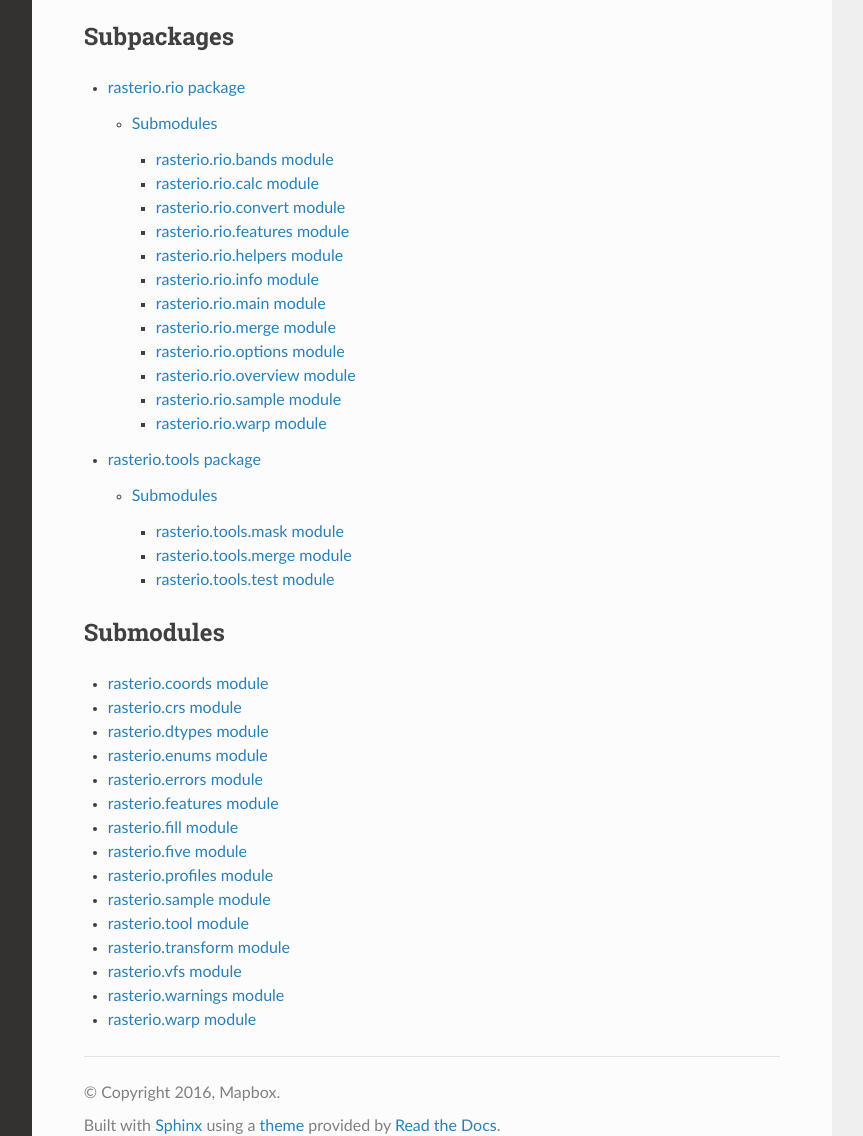
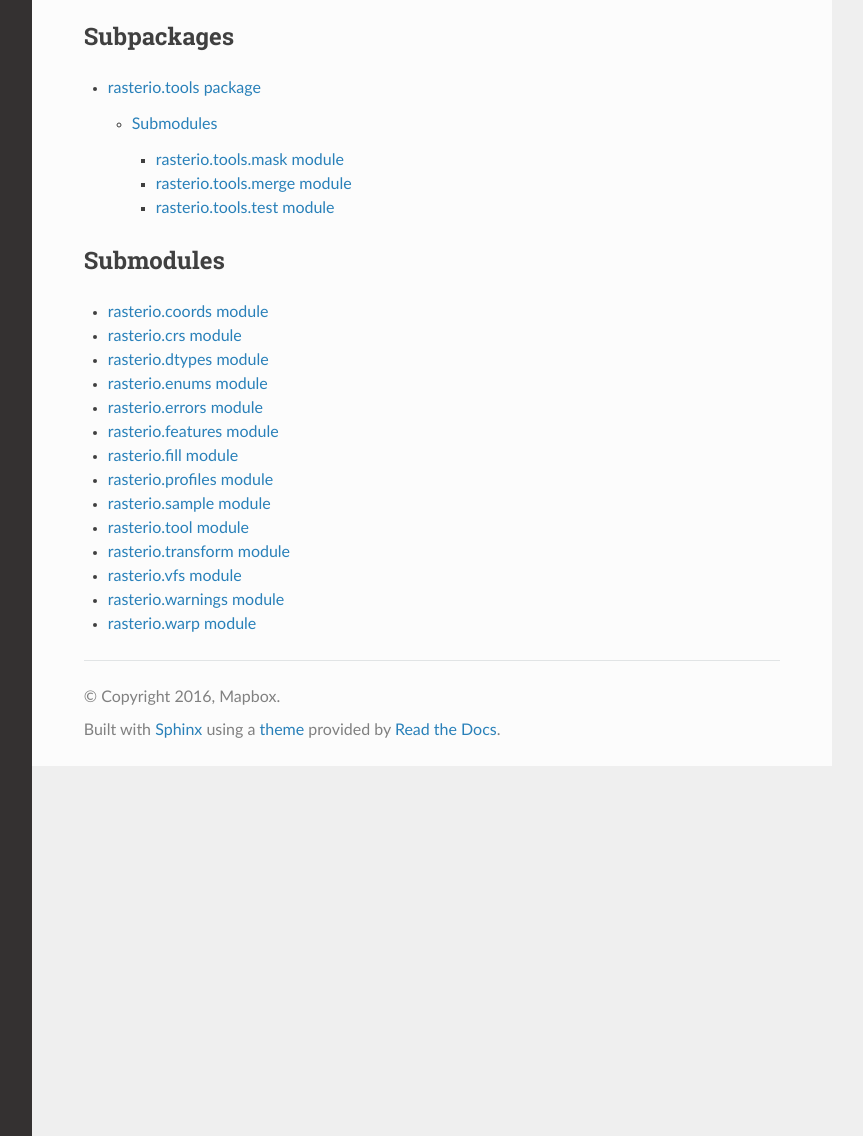
Before and after one commit to rasterio/rasterio, a Sphinx documentation site: the page built from docs/rasterio.rst, in a window 1280 px wide and 1400 px high, cut to the strip 264-1400 px from the top of the window. Shown: the whole strip, without its empty margins (268-1131 px from the left). Built offline with Sphinx 7.4.7 and the Read the Docs theme 2.0.0, drawn with Linux system fonts in a browser that asks for light colours.

```diff
--- a/docs/conf.py
+++ b/docs/conf.py
@@ -37,6 +37,7 @@ extensions = [
     'sphinx.ext.mathjax',
     'sphinx.ext.ifconfig',
     'sphinx.ext.viewcode',
+    'numpydoc',
 ]
 
 # Add any paths that contain templates here, relative to this directory.
--- a/docs/rasterio.five.rst
+++ /dev/null
@@ -1,7 +0,0 @@
-rasterio.five module
-====================
-
-.. automodule:: rasterio.five
-    :members:
-    :undoc-members:
-    :show-inheritance:
--- a/docs/rasterio.rio.bands.rst
+++ /dev/null
@@ -1,7 +0,0 @@
-rasterio.rio.bands module
-=========================
-
-.. automodule:: rasterio.rio.bands
-    :members:
-    :undoc-members:
-    :show-inheritance:
--- a/docs/rasterio.rio.calc.rst
+++ /dev/null
@@ -1,7 +0,0 @@
-rasterio.rio.calc module
-========================
-
-.. automodule:: rasterio.rio.calc
-    :members:
-    :undoc-members:
-    :show-inheritance:
--- a/docs/rasterio.rio.convert.rst
+++ /dev/null
@@ -1,7 +0,0 @@
-rasterio.rio.convert module
-===========================
-
-.. automodule:: rasterio.rio.convert
-    :members:
-    :undoc-members:
-    :show-inheritance:
--- a/docs/rasterio.rio.features.rst
+++ /dev/null
@@ -1,7 +0,0 @@
-rasterio.rio.features module
-============================
-
-.. automodule:: rasterio.rio.features
-    :members:
-    :undoc-members:
-    :show-inheritance:
--- a/docs/rasterio.rio.helpers.rst
+++ /dev/null
@@ -1,7 +0,0 @@
-rasterio.rio.helpers module
-===========================
-
-.. automodule:: rasterio.rio.helpers
-    :members:
-    :undoc-members:
-    :show-inheritance:
--- a/docs/rasterio.rio.info.rst
+++ /dev/null
@@ -1,7 +0,0 @@
-rasterio.rio.info module
-========================
-
-.. automodule:: rasterio.rio.info
-    :members:
-    :undoc-members:
-    :show-inheritance:
--- a/docs/rasterio.rio.main.rst
+++ /dev/null
@@ -1,7 +0,0 @@
-rasterio.rio.main module
-========================
-
-.. automodule:: rasterio.rio.main
-    :members:
-    :undoc-members:
-    :show-inheritance:
--- a/docs/rasterio.rio.merge.rst
+++ /dev/null
@@ -1,7 +0,0 @@
-rasterio.rio.merge module
-=========================
-
-.. automodule:: rasterio.rio.merge
-    :members:
-    :undoc-members:
-    :show-inheritance:
--- a/docs/rasterio.rio.options.rst
+++ /dev/null
@@ -1,7 +0,0 @@
-rasterio.rio.options module
-===========================
-
-.. automodule:: rasterio.rio.options
-    :members:
-    :undoc-members:
-    :show-inheritance:
--- a/docs/rasterio.rio.overview.rst
+++ /dev/null
@@ -1,7 +0,0 @@
-rasterio.rio.overview module
-============================
-
-.. automodule:: rasterio.rio.overview
-    :members:
-    :undoc-members:
-    :show-inheritance:
--- a/docs/rasterio.rio.rst
+++ /dev/null
@@ -1,25 +0,0 @@
-rasterio.rio package
-====================
-
-.. automodule:: rasterio.rio
-    :members:
-    :undoc-members:
-    :show-inheritance:
-
-Submodules
-----------
-
-.. toctree::
-
-   rasterio.rio.bands
-   rasterio.rio.calc
-   rasterio.rio.convert
-   rasterio.rio.features
-   rasterio.rio.helpers
-   rasterio.rio.info
-   rasterio.rio.main
-   rasterio.rio.merge
-   rasterio.rio.options
-   rasterio.rio.overview
-   rasterio.rio.sample
-   rasterio.rio.warp
--- a/docs/rasterio.rio.sample.rst
+++ /dev/null
@@ -1,7 +0,0 @@
-rasterio.rio.sample module
-==========================
-
-.. automodule:: rasterio.rio.sample
-    :members:
-    :undoc-members:
-    :show-inheritance:
--- a/docs/rasterio.rio.warp.rst
+++ /dev/null
@@ -1,7 +0,0 @@
-rasterio.rio.warp module
-========================
-
-.. automodule:: rasterio.rio.warp
-    :members:
-    :undoc-members:
-    :show-inheritance:
--- a/docs/rasterio.rst
+++ b/docs/rasterio.rst
@@ -11,7 +11,6 @@ Subpackages
 
 .. toctree::
 
-    rasterio.rio
     rasterio.tools
 
 Submodules
@@ -26,7 +25,6 @@ Submodules
    rasterio.errors
    rasterio.features
    rasterio.fill
-   rasterio.five
    rasterio.profiles
    rasterio.sample
    rasterio.tool
--- a/requirements-dev.txt
+++ b/requirements-dev.txt
@@ -9,3 +9,5 @@ pytest>=2.8.2
 pytest-cov>=2.2.0
 setuptools>=0.9.8
 wheel
+sphinx
+numpydoc
```
Also changed, not shown: rasterio/__init__.py (+13 -11 lines), 1 other file.
